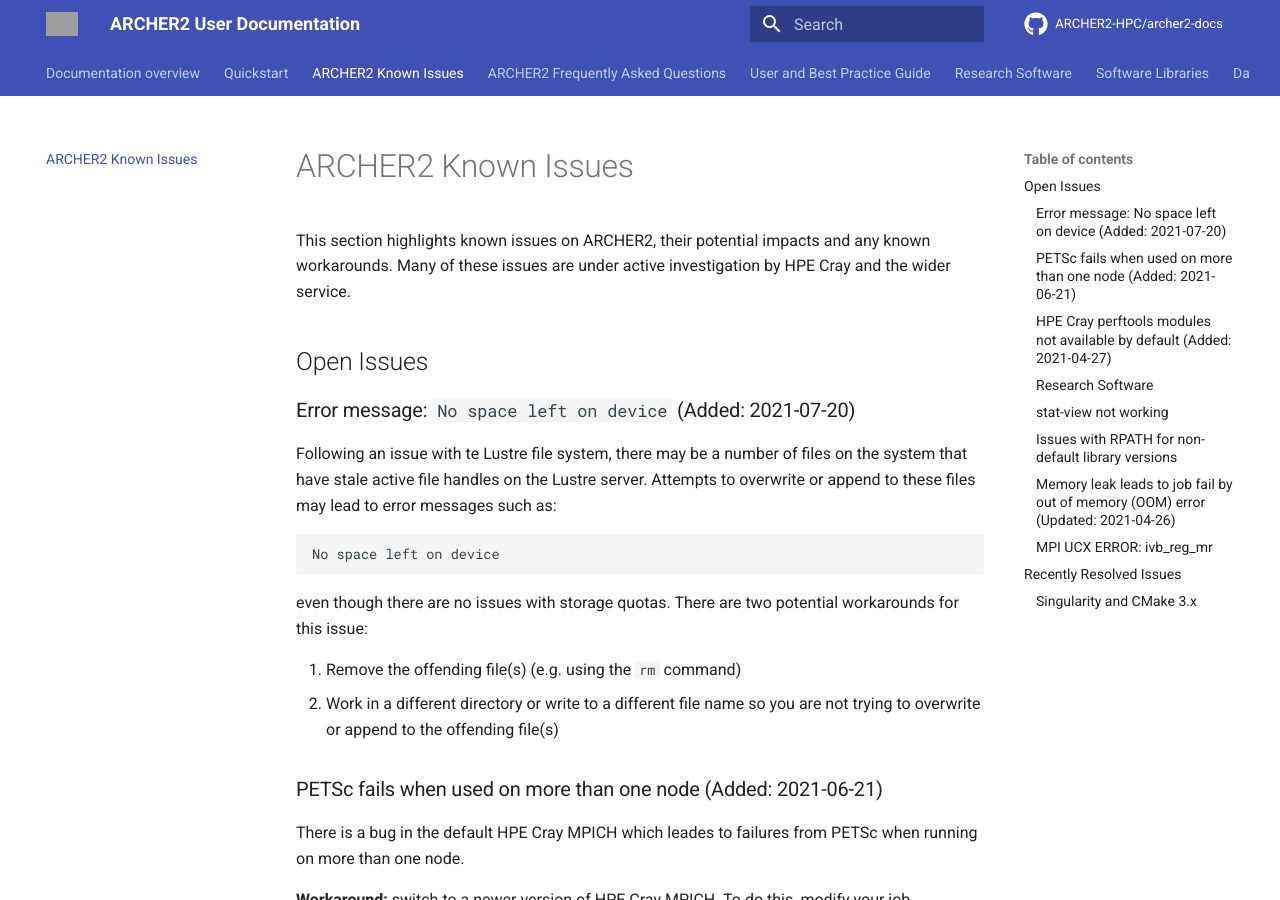
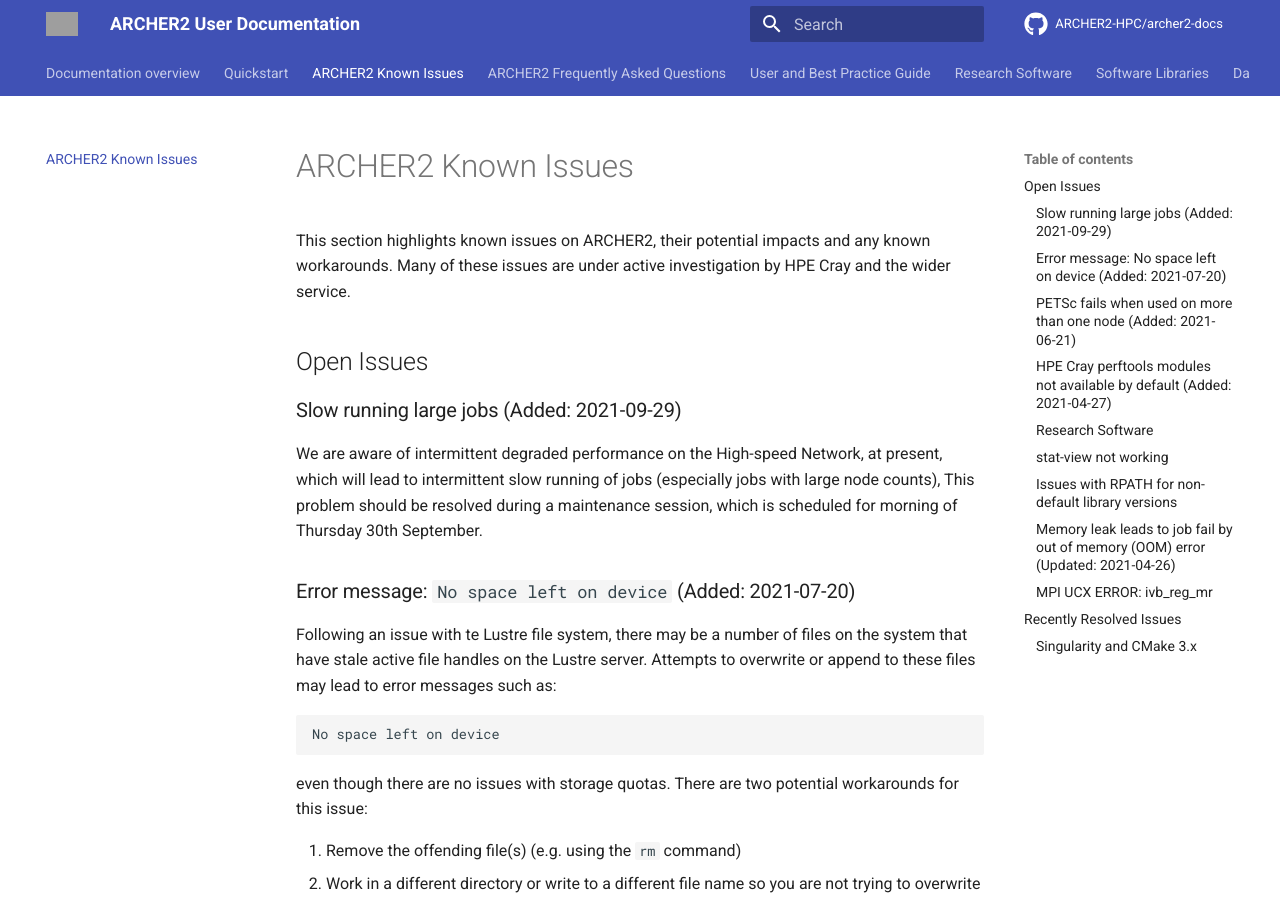
Before and after one commit to ARCHER2-HPC/archer2-docs, an MkDocs documentation site: the page built from docs/known-issues/index.md, in a window 1280 px wide and 900 px high. Built offline with MkDocs 1.6.1 and Material for MkDocs 9.7.7, drawn with Linux system fonts in a browser that asks for light colours; comment, search, counter and statistics services are not loaded; grey boxes are pictures that could not be loaded.

Commit message:
Add note on slow running large jobs

```diff
--- a/docs/known-issues/index.md
+++ b/docs/known-issues/index.md
@@ -5,6 +5,10 @@
 active investigation by HPE Cray and the wider service.
 
 ## Open Issues
+
+### Slow running large jobs (Added: 2021-09-29)
+
+We are aware of intermittent degraded performance on the High-speed Network, at present, which will lead to intermittent slow running of jobs (especially jobs with large node counts), This problem should be resolved during a maintenance session, which is scheduled for morning of Thursday 30th September.
 
 ### Error message: `No space left on device` (Added: 2021-07-20)
 
```
